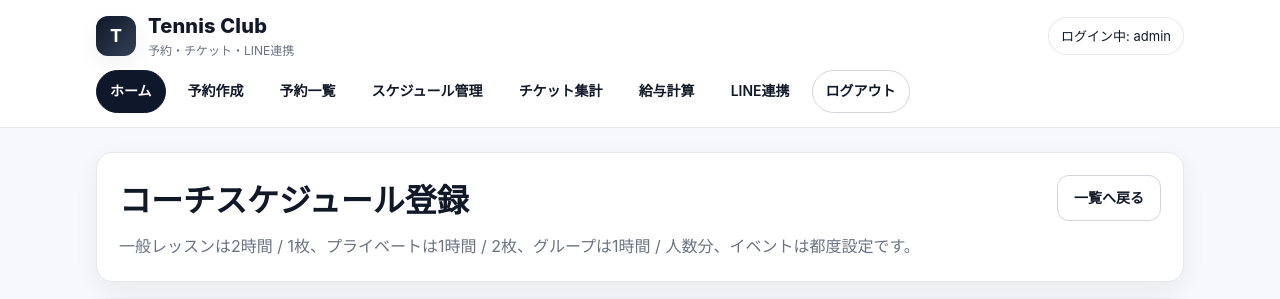
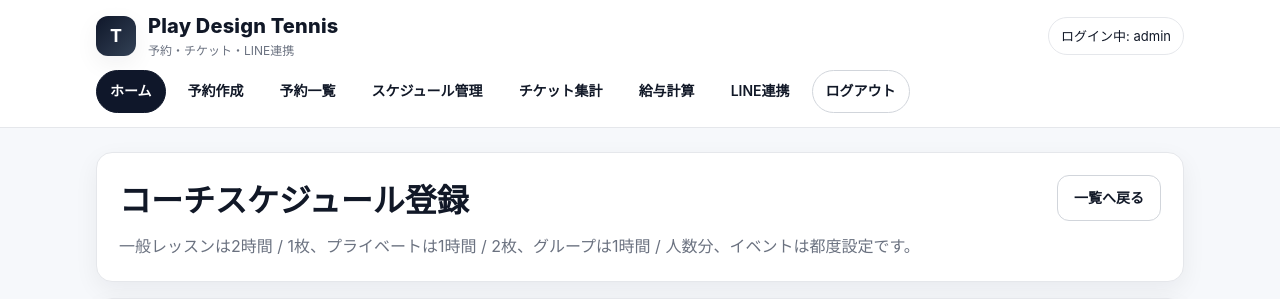
Before and after one commit to KEIIZ-3/tennis-app, a Django app: page /coach/availability/new/ in a window 1280 px wide. Shown: the top 299 px of the page. Run offline with Django 4.2, Linux system fonts and the light colour scheme; a user stored in the database is signed in; data comes from the database, SQL or seed files in the repository; data that the repository does not hold is empty; parts of the project's set-up code (start-up, migrations or seed data) failed here and were passed over; some libraries are stand-ins or nearby versions.

Commit message:
Update base.html

```diff
--- a/club/templates/base.html
+++ b/club/templates/base.html
@@ -3,7 +3,7 @@
 <head>
   <meta charset="utf-8">
   <meta name="viewport" content="width=device-width, initial-scale=1">
-  <title>{% block title %}Tennis Club{% endblock %}</title>
+  <title>{% block title %}Play Design Tennis{% endblock %}</title>
 
   <style>
     :root{
@@ -611,7 +611,7 @@
         <div class="brand">
           <div class="brand-mark">T</div>
           <div class="brand-text">
-            <a href="{% url 'club:home' %}" class="brand-title">Tennis Club</a>
+            <a href="{% url 'club:home' %}" class="brand-title">Play Design Tennis</a>
             <div class="brand-sub">予約・チケット・LINE連携</div>
           </div>
         </div>
```
